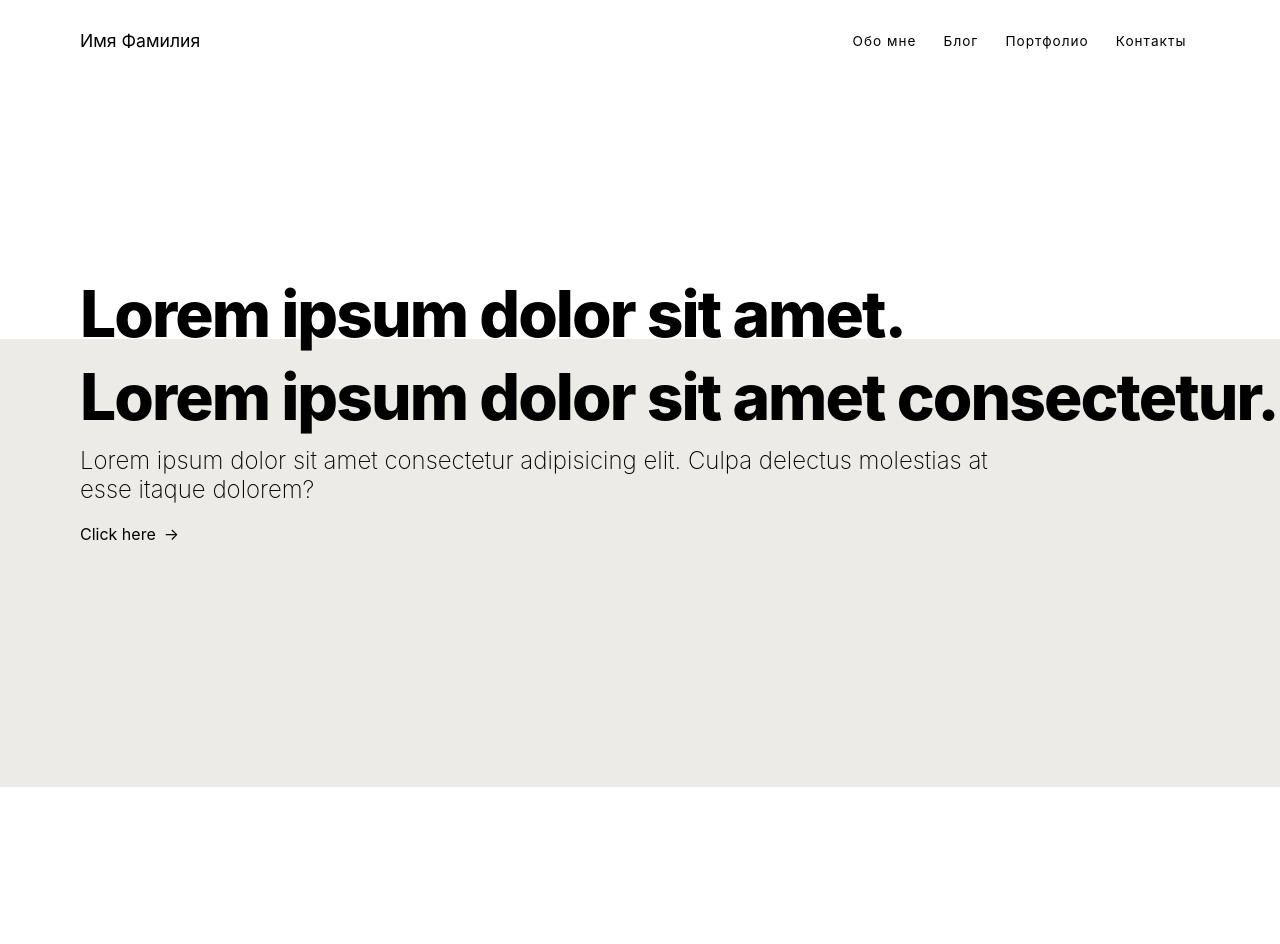
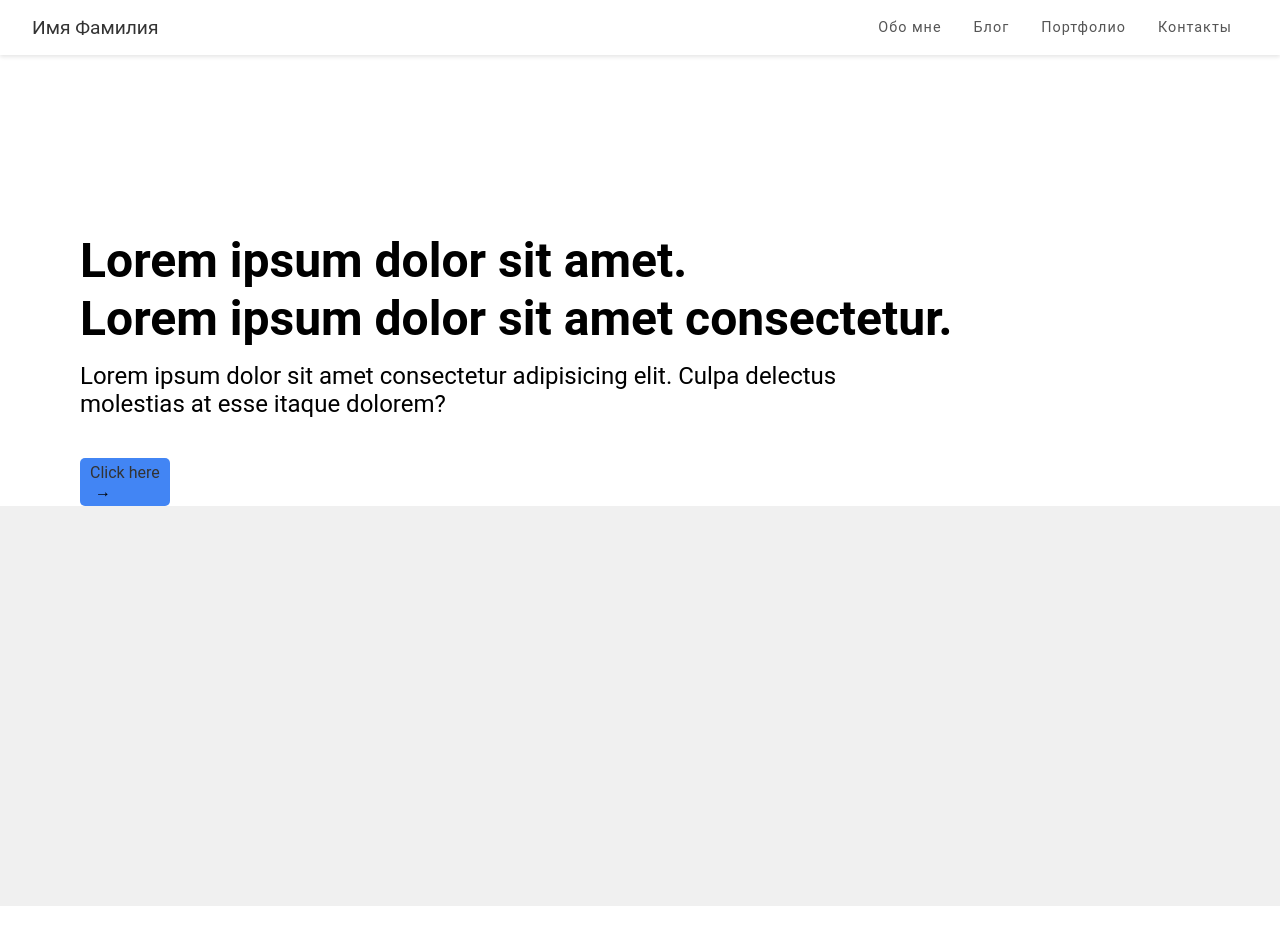
Before and after one commit to gitHubUser1478/svetleTest1, a SvelteKit app: page / in a window 1280 px wide. Shown: the top 944 px of the page. Before the commit the page ends 800 px from the top, so only its background shows below. Built offline with nearby package versions, Linux system fonts and the light colour scheme.

Commit message:
add styles

```diff
--- a/src/app.html
+++ b/src/app.html
@@ -10,8 +10,8 @@
 		<div style="display: contents">%sveltekit.body%</div>
 		<style>
 			body {
-				background-position: left top;
-				font-family: 'Inter', sans-serif;
+    background-position: center top;
+    font-family: 'Roboto', sans-serif;
     margin: 0;
     background-repeat: no-repeat;
 }
@@ -22,21 +22,22 @@
 
 a {
     text-decoration: none;
-				color: black;
+    color: #333;
 }
 
 nav {
-				position: sticky;
+    position: fixed;
     top: 0;
     left: 0;
     right: 0;
-				margin: 0 80px 0 80px;
-				padding-bottom: 2rem;
-				padding-top: 2rem;
+    margin: 0;
+    padding: 1rem 2rem;
+    background-color: #fff;
+    box-shadow: 0 2px 4px rgba(0, 0, 0, 0.1);
+    z-index: 1000;
 }
 
-
-			nav .nav-container {
+.nav-container {
     display: flex;
     justify-content: space-between;
     align-items: center;
@@ -46,26 +47,21 @@
     display: flex;
     justify-content: flex-end;
     align-items: center;
-				margin: -1em 0;
-				flex: 1 0 auto;
+    margin: 0;
 }
 
 .nav-links .link {
     position: relative;
-				margin: 1em;
-				font-size: 0.85rem;
+    margin: 0 1rem;
+    font-size: 0.9rem;
     letter-spacing: 1px;
-				color: black;
+    color: #555;
 }
 
 .nav-logo {
-				position: relative;
-				line-height: 1;
-				font-size: 1.1rem;
-				color: black;
+    font-size: 1.2rem;
+    color: #333;
 }
-
-
 		</style>
 	</body>
 </html>
--- a/src/components/icon.svelte
+++ b/src/components/icon.svelte
@@ -11,5 +11,5 @@
             path:'<path d="M6 19c0 1.1.9 2 2 2h8c1.1 0 2-.9 2-2V7H6v12zM8 9h8v10H8V9zm7.5-51-1-1h-51-1 1H5v2h14v4h-3.5z"fill="currentColor"></path>',
         },
     ];
-    let icon = icons.find((item)=>item.name===name);
+    let Icon = icons.find((item)=>item.name===name);
     </script>
--- a/src/routes/+page.svelte
+++ b/src/routes/+page.svelte
@@ -26,59 +26,60 @@
 
 <div class="background-div"></div>
 <style>
-    .info{
-        text-align: center;
-        position: relative;
+.info {
+    text-align: left;
 }
 
-    .info-container{
-        height: 100%;
+.info-container {
     display: flex;
     flex-direction: column;
-        justify-content: center;
+    justify-content: flex-start;
     text-align: left;
-        align-items: start;
+    align-items: flex-start;
 }
-    .container{
+
+.container {
     max-width: 1400px;
-        margin:190px 0 0 2.5rem;
+    margin: 100px 0 0 2.5rem;
+	margin-top: 200px;
 }
-    .info h1{
-        font-size: 4rem;
-        margin: 0;
+
+.info h1 {
+    font-size: 3rem;
+    margin-bottom: 10px;
 }
-    .info h1 p{
-        position: relative;
+
+.info h1 p {
     font: inherit;
     margin: 0;
     text-align: left;
-        line-height: 130%;
-        width: fit-content;
-        font-weight: 800;
-        letter-spacing: -0.03em;
-    }
-    .info h2{
-        max-width: 65ch;
-        font-weight: 200;
-        margin-top: 0.50rem;
-    }
-    .background-div{
-        background-color: #ecebe8;
-        width: 100%;
-        height: 56vh;
-        margin: -205px auto;
+    line-height: 120%;
+    font-weight: 600;
 }
 
-    .info .info-text{
-        position: relative;
+.info h2 {
+    max-width: 60ch;
+    font-weight: 400;
+    margin-top: 0.30rem;
 }
-    .scroll-button{
-        display:flex;
-        border:none;
-        outline:none;
+
+.background-div {
+    background-color: #f0f0f0;
+    height: 50vh;
+    margin: 0 auto;
+}
+
+.scroll-button {
+    display: inline-block;
+    background-color: #4285F4;
+    color: white;
+    padding: 5px 10px;
+    border-radius: 5px;
     cursor: pointer;
+    margin-top: 20px;
 }
-    .scroll-button .arrow{
-        margin-left: 0.50rem;
+
+.scroll-button .arrow {
+    margin-left: 5px;
 }
 </style>
--- a/src/routes/blog/+page.svelte
+++ b/src/routes/blog/+page.svelte
@@ -19,24 +19,37 @@
 </div>
 
 <style>
-    .container{
-        margin: 50px auto;
-        max-width: 800px;
-        padding: 0 20px;
-    }
-    .blogposts{
-        display: grid;
-        grid-template-columns: 1fr 1fr;
-        grid-gap: 20px;
-    }
-    .post{
-        border: 1px solid #ddd;
-        padding: 10px;
-        box-shadow: 0 0 10px #eee;
-    }
-    .link{
-        color: rgb(10, 10, 139);
-    }
+
+.container {
+    background-color: #f9f9f9;
+    margin: 30px auto 50px;
+    margin-top: 200px;
+    max-width: 900px;
+}
+
+.blogposts {
+    display: grid;
+    grid-template-columns: repeat(auto-fit, minmax(250px, 1fr));
+    grid-gap: 30px;
+}
+
+.post {
+    border: 1px solid #ccc;
+    border-radius: 5px;
+    padding: 15px;
+    box-shadow: 0 2px 4px rgba(0, 0, 0, 0.1);
+    background-color: #fff;
+    margin-bottom: 20px;
+}
+
+.link {
+    color: rgb(65, 105, 225);
+    text-decoration: none;
+}
+
+.link:hover {
+    color: rgb(30, 144, 255);
+}
 </style>
 
 <script>
--- a/src/routes/blog/posts/1/+layout.svelte
+++ b/src/routes/blog/posts/1/+layout.svelte
@@ -8,5 +8,6 @@
         margin: 50px auto;
         max-width: 800px;
         padding: 0 20px;
+        margin-top: 200px;
     }
 </style>
--- a/src/routes/blog/posts/2/+layout.svelte
+++ b/src/routes/blog/posts/2/+layout.svelte
@@ -8,5 +8,6 @@
         margin: 50px auto;
         max-width: 800px;
         padding: 0 20px;
+        margin-top: 200px;
     }
 </style>
```
Also changed, not shown: src/routes/portfolio/apps/1/+page.svelte (+6 -6 lines). Lines whose indentation alone changed are shown as unchanged.
